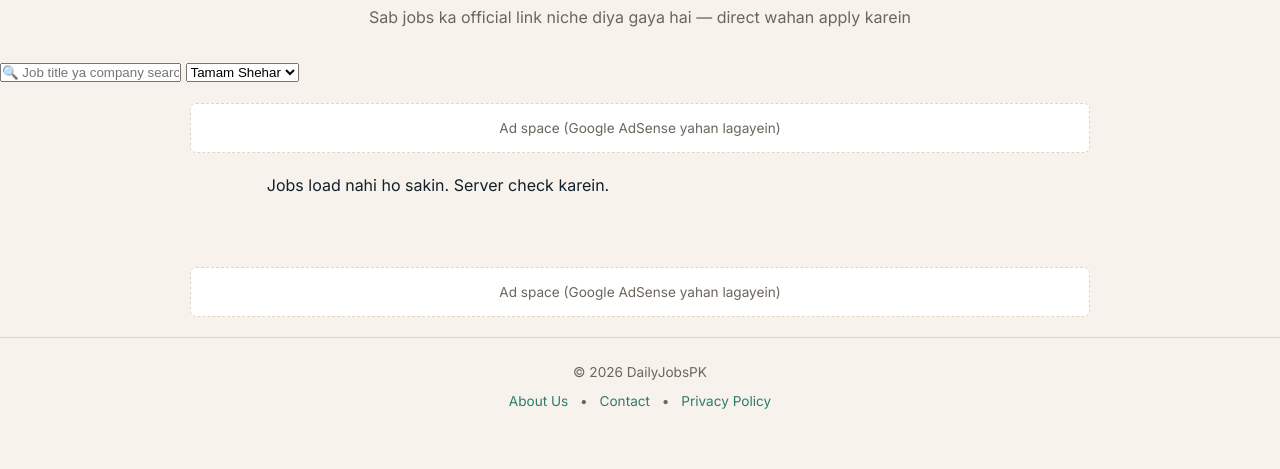
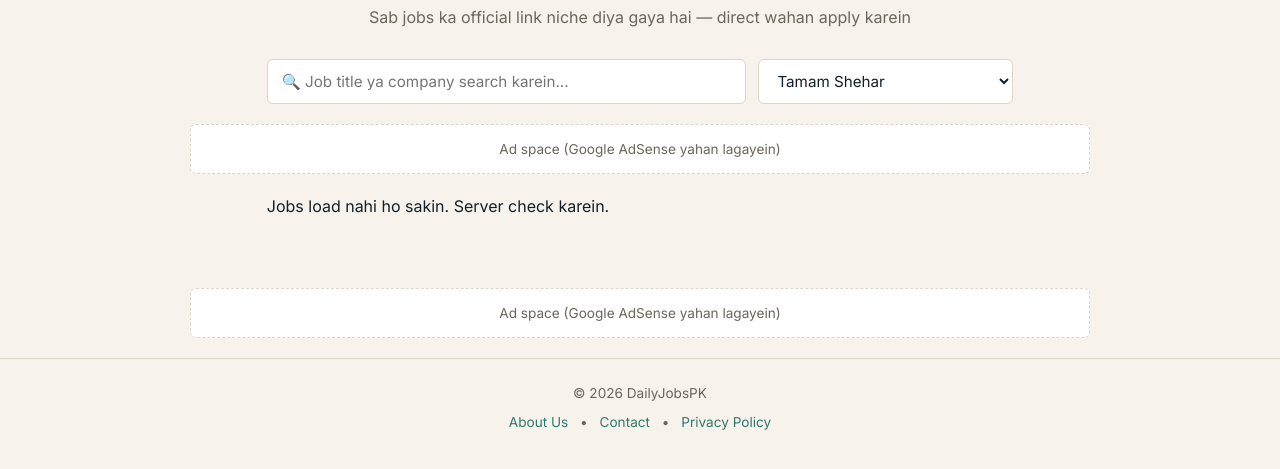
Before and after one commit to arsalannawaz42/job-board-app, a website: page job-board/public/index.html in a window 1280 px wide. Shown: the part 161-630 px from the top of the page. Drawn offline with nearby package versions, Linux system fonts and the light colour scheme; no server answers.

Commit message:
Enhance styling for filter bar in job board
Add styles for filter bar and its elements.

```diff
--- a/job-board/public/style.css
+++ b/job-board/public/style.css
@@ -49,6 +49,18 @@ a{ text-decoration:none; color:inherit; }
   border-radius:6px; background:#fff;
 }
 
+.filter-bar{
+  max-width:900px; margin:0 auto 10px; padding:0 6%;
+  display:flex; gap:12px; flex-wrap:wrap;
+}
+.filter-bar input, .filter-bar select{
+  padding:11px 14px; border:1px solid var(--line); border-radius:6px;
+  font-size:0.95rem; font-family:'Inter', sans-serif; background:#fff; color:var(--ink);
+}
+.filter-bar input{ flex:2; min-width:220px; }
+.filter-bar select{ flex:1; min-width:160px; }
+.filter-bar input:focus, .filter-bar select:focus{ outline:none; border-color:var(--teal); }
+
 .job-list{ max-width:900px; margin:20px auto 70px; padding:0 6%; }
 
 .job-card{
```
